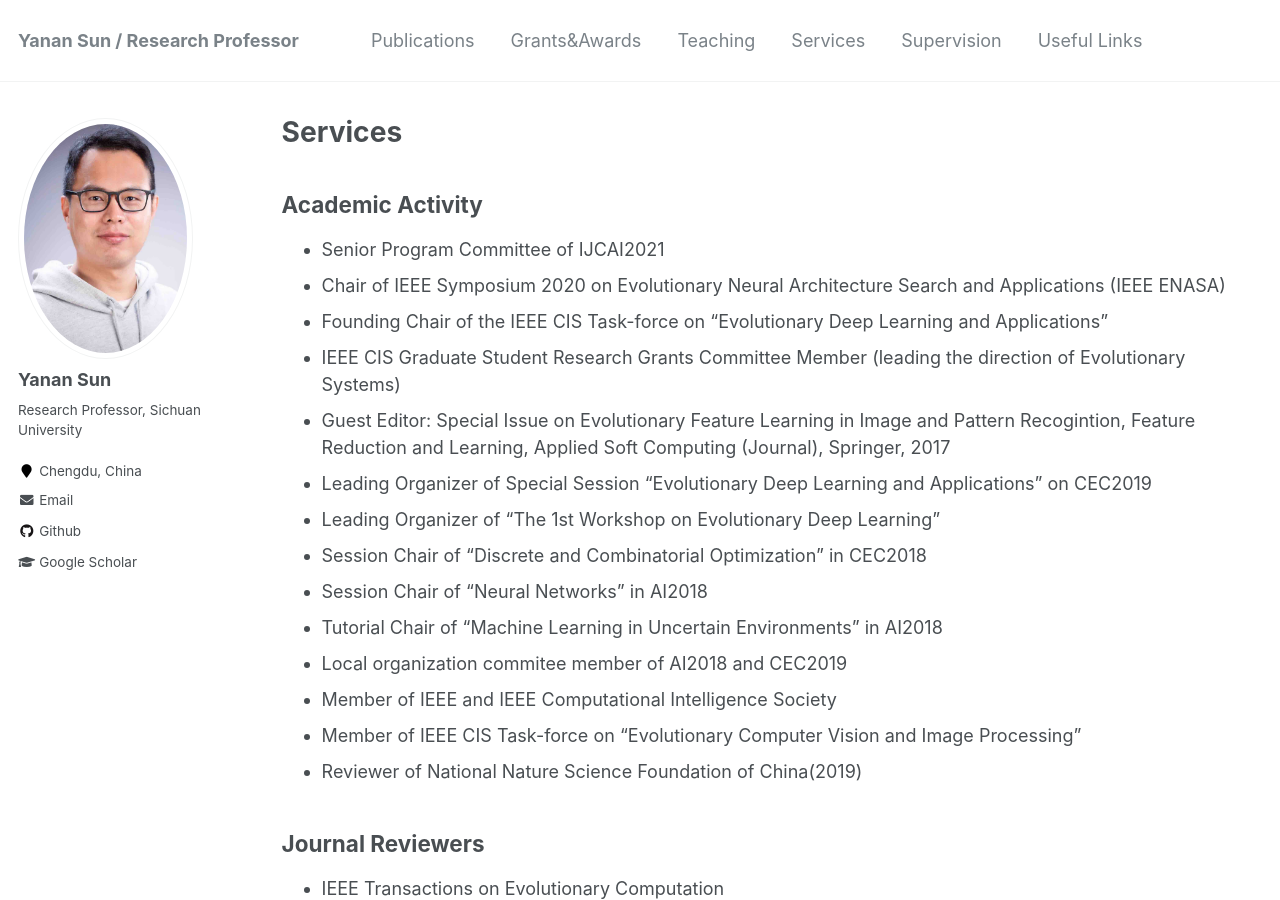
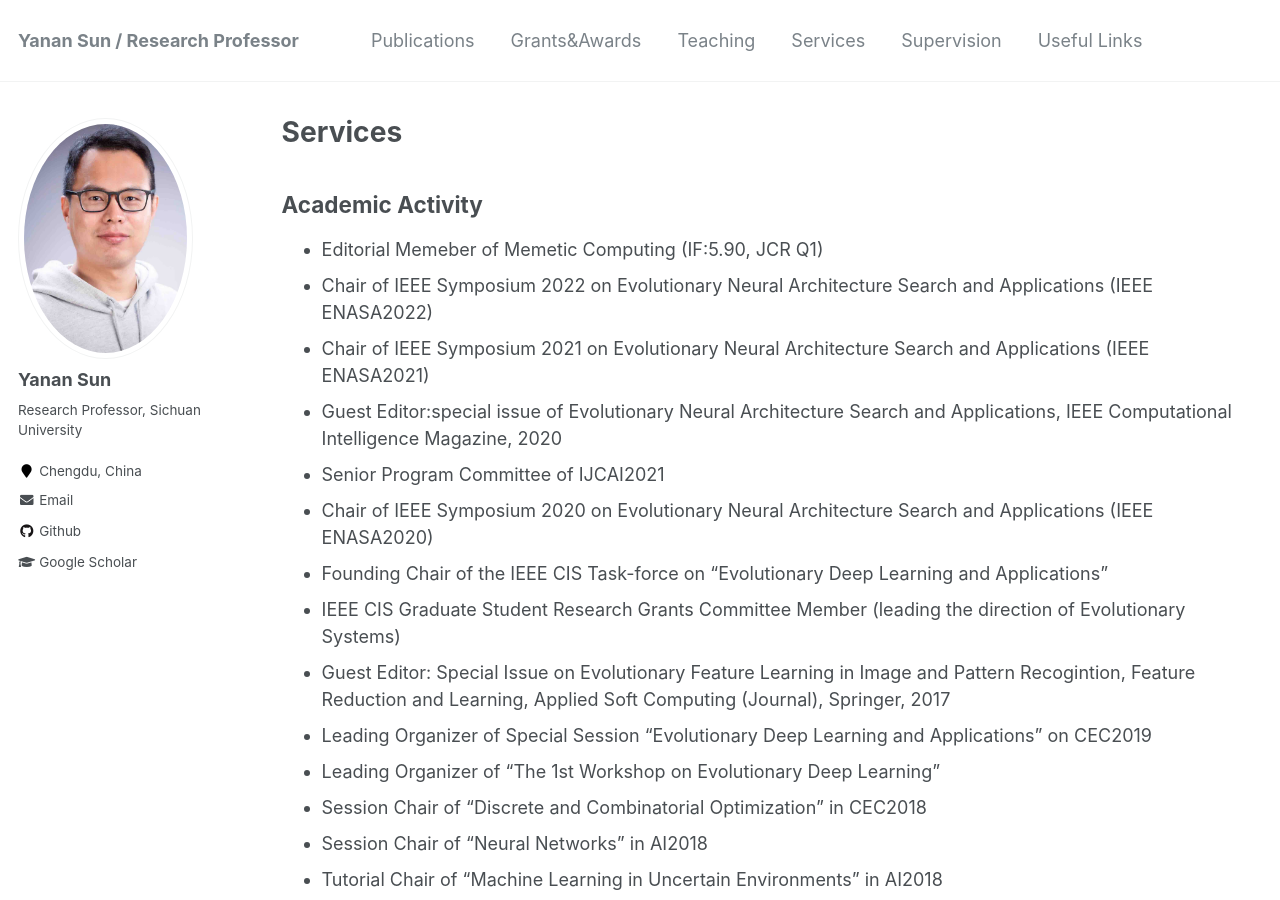
Before and after one commit to yn-sun/yn-sun.github.io, a Jekyll site: the page built from _pages/services.md, in a window 1280 px wide and 900 px high. Built offline with Jekyll 4.4.1, drawn with Linux system fonts in a browser that asks for light colours; comment, search, counter and statistics services are not loaded.

Commit message:
Update services.md

```diff
--- a/_pages/services.md
+++ b/_pages/services.md
@@ -7,8 +7,12 @@ author_profile: true
 
 ## Academic Activity
 
+* Editorial Memeber of Memetic Computing (IF:5.90, JCR Q1)
+* Chair of IEEE Symposium 2022 on Evolutionary Neural Architecture Search and Applications (IEEE ENASA2022)
+* Chair of IEEE Symposium 2021 on Evolutionary Neural Architecture Search and Applications (IEEE ENASA2021)
+* Guest Editor:special issue of Evolutionary Neural Architecture Search and Applications, IEEE Computational Intelligence Magazine, 2020
 * Senior Program Committee of IJCAI2021
-* Chair of IEEE Symposium 2020 on Evolutionary Neural Architecture Search and Applications (IEEE ENASA)
+* Chair of IEEE Symposium 2020 on Evolutionary Neural Architecture Search and Applications (IEEE ENASA2020)
 * Founding Chair of the IEEE CIS Task-force on “Evolutionary Deep Learning and Applications”
 * IEEE CIS Graduate Student Research Grants Committee Member (leading the direction of Evolutionary Systems)
 * Guest Editor: Special Issue on Evolutionary Feature Learning in Image and Pattern Recogintion, Feature Reduction and Learning, Applied Soft Computing (Journal), Springer, 2017
```
